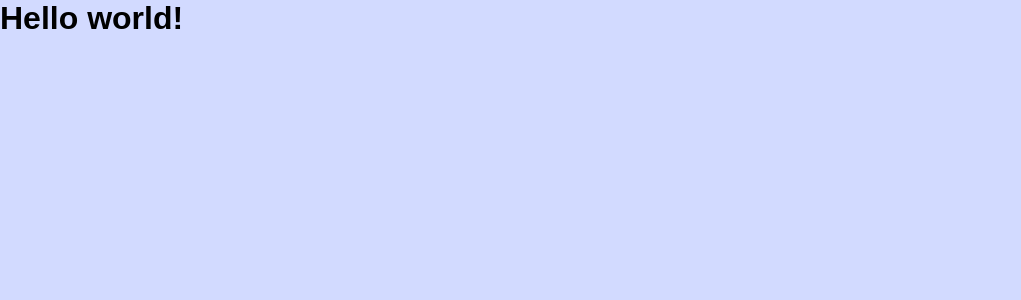
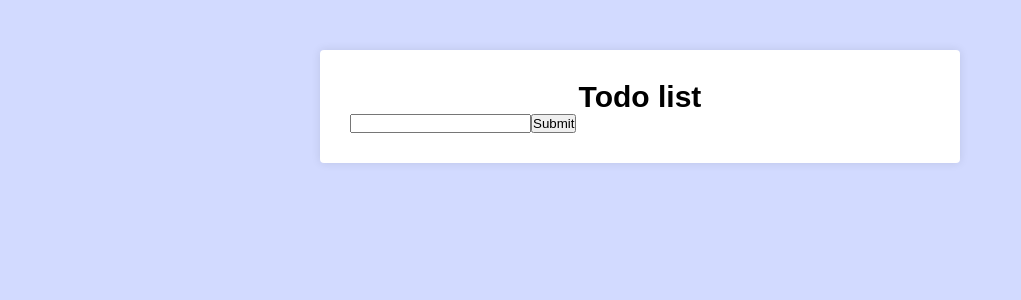
Before and after one commit to Gabriel2Mello/Learning-React, a React (Create React App) app in the folder todolist/: page / in a window 1280 px wide. Shown: the top 300 px of the page, without its empty margins (0-1021 px from the left). Built offline with nearby package versions, Linux system fonts and the light colour scheme.

Commit message:
Todo list

```diff
--- a/todolist/src/App.js
+++ b/todolist/src/App.js
@@ -1,8 +1,10 @@
 import React from 'react';
+import Main from './components/Main';
+
 import './App.css';
 
 function App() {
-  return <h1>Hello world!</h1>;
+  return <Main />;
 }
 
 export default App;
--- /dev/null
+++ b/todolist/src/components/Main.css
@@ -0,0 +1,13 @@
+.main {
+  background-color: #fff;
+  padding: 30px;
+  margin: 50px auto;
+  max-width: 640px;
+  border-radius: 4px;
+  box-shadow: 0 0 10px rgba(0, 0, 0, 0.1);
+}
+
+.main h1  {
+  font-size: 30px;
+  text-align: center;
+}
--- /dev/null
+++ b/todolist/src/components/Main.js
@@ -0,0 +1,33 @@
+import React, { Component } from 'react';
+
+import './Main.css';
+
+class Main extends Component {
+  state = {
+    newTask: '',
+  };
+
+  handleChange = (e) => {
+    this.setState({
+      newTask: e.target.value,
+    });
+  };
+
+  render() {
+    const { newTask } = this.state;
+    console.log(newTask);
+
+    return (
+      <div className="main">
+        <h1>Todo list</h1>
+
+        <form action="#">
+          <input onChange={this.handleChange} type="text" />
+          <button type="submit">Submit</button>
+        </form>
+      </div>
+    );
+  }
+}
+
+export default Main;
```
Also changed, not shown: todolist/.eslintrc.js.
